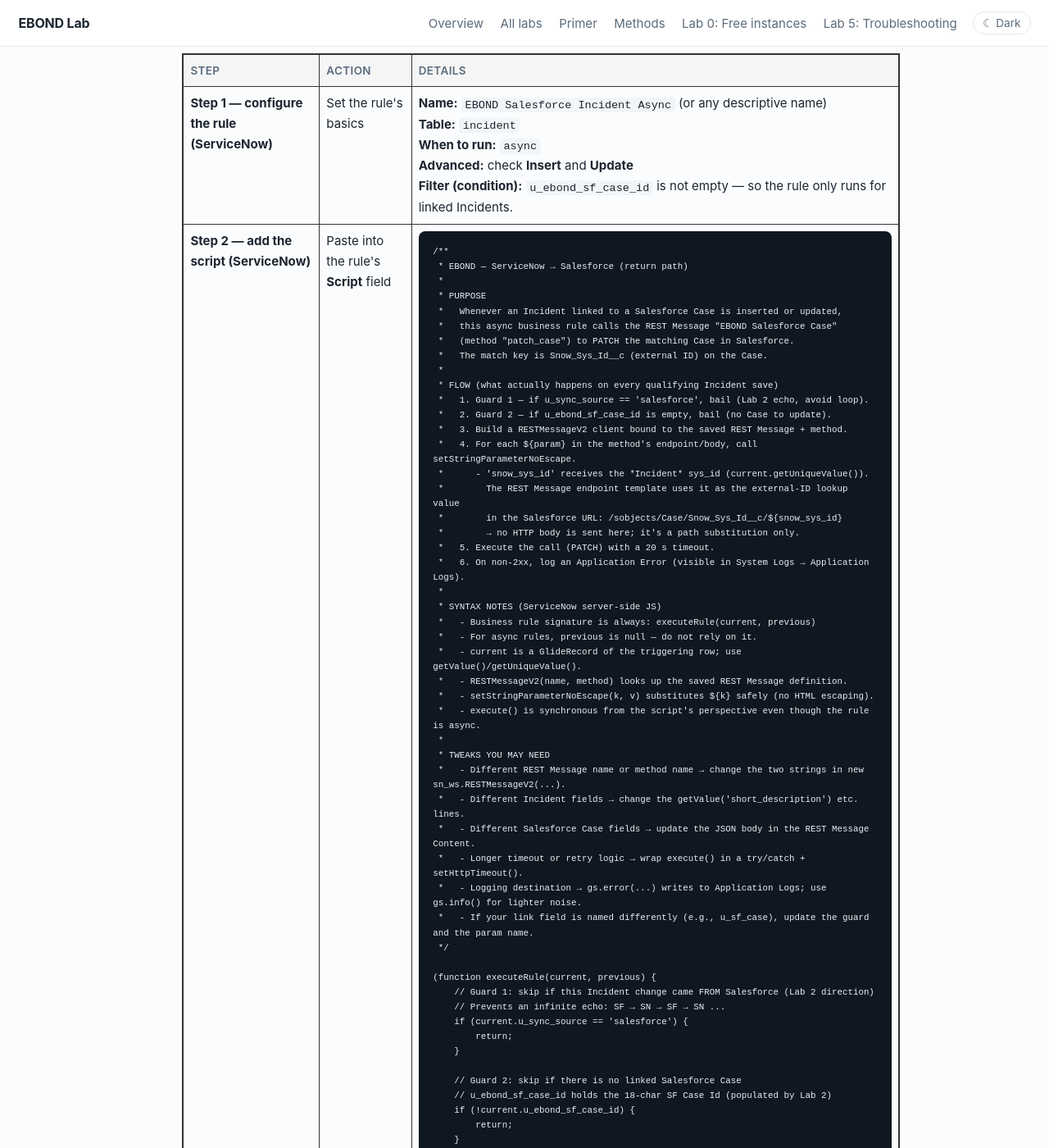
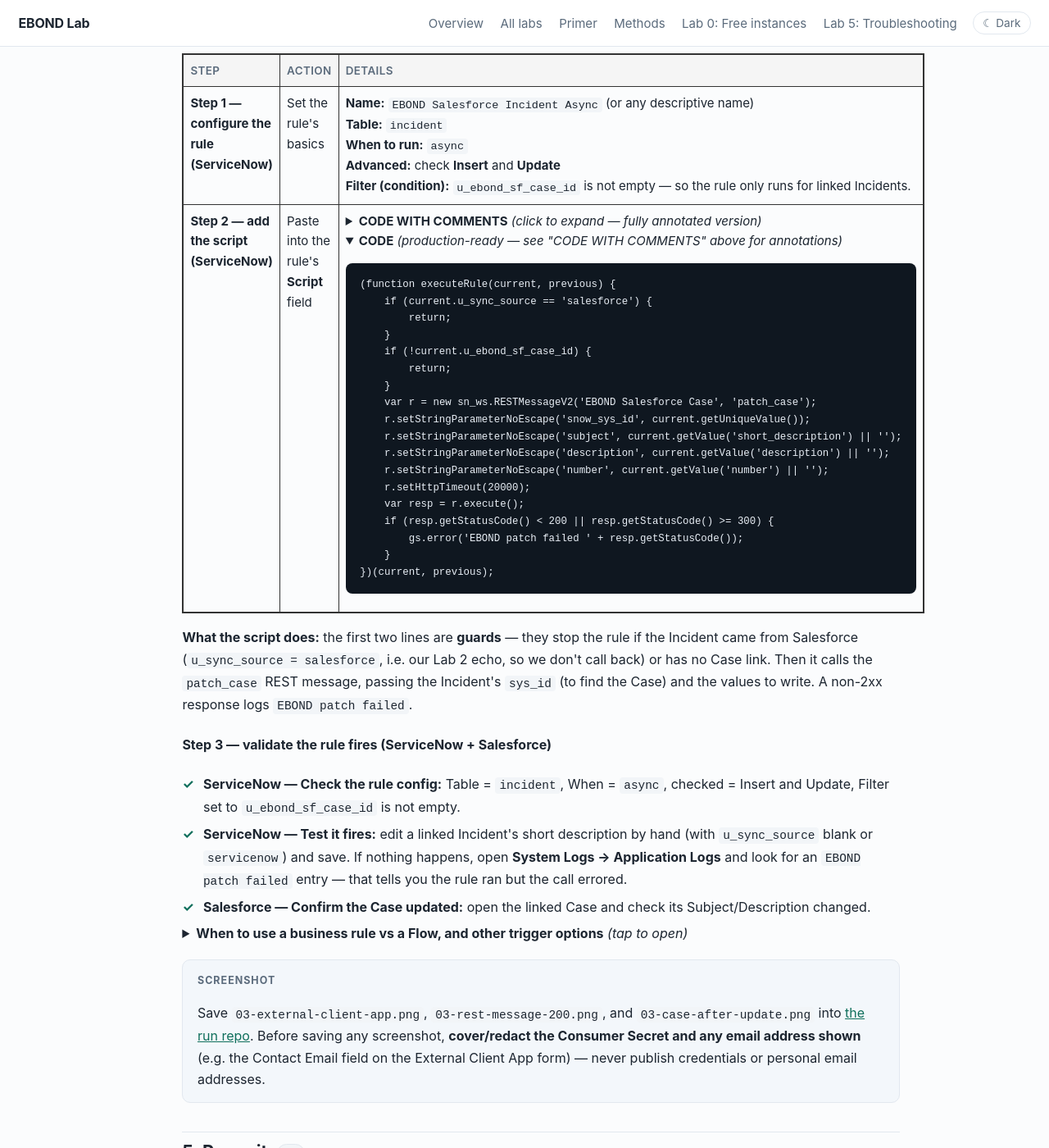
Before and after one commit to eltonaguiar/EBOND_ServiceNowSalesforce, a Jekyll site: the page built from site/labs/03-snow-to-salesforce.md, in a window 1280 px wide and 1400 px high, scrolled down 7413 px. Shown: the whole window at 82% size. Built offline with Jekyll 4.4.1, drawn with Linux system fonts in a browser that asks for light colours; some of the changed text lies outside the part shown.

Commit message:
lab 03: add breadcrumb for patch_case (HTTP Methods tab) + markdown=1 on details blocks

````diff
--- a/site/labs/03-snow-to-salesforce.md
+++ b/site/labs/03-snow-to-salesforce.md
@@ -602,7 +602,12 @@ http://orgfarm-e1f47f3d5e-dev-ed.develop.my.salesforce.com/services/data/latest
 <td style="border:1px solid #333; padding:8px; vertical-align:top;"><strong>Step 2 — add the script (ServiceNow)</strong></td>
 <td style="border:1px solid #333; padding:8px; vertical-align:top;">Paste into the rule's <strong>Script</strong> field</td>
 <td style="border:1px solid #333; padding:8px; vertical-align:top;">
-<pre style="margin:0; white-space:pre-wrap; font-size:0.80em;"><code>/**
+
+<details markdown="1">
+<summary><strong>CODE WITH COMMENTS</strong> <em>(click to expand — fully annotated version)</em></summary>
+
+```javascript
+/**
  * EBOND — ServiceNow → Salesforce (return path)
  *
  * PURPOSE
@@ -679,10 +687,38 @@ http://orgfarm-e1f47f3d5e-dev-ed.develop.my.salesforce.com/services/data/latest
 
     // Basic error logging. Non-2xx means Salesforce rejected the update.
     // Check System Logs → Application Logs for "EBOND patch failed NNN".
-    if (resp.getStatusCode() &lt; 200 || resp.getStatusCode() &gt;= 300) {
+    if (resp.getStatusCode() < 200 || resp.getStatusCode() >= 300) {
         gs.error('EBOND patch failed ' + resp.getStatusCode());
     }
-})(current, previous);</code></pre>
+})(current, previous);
+```
+</details>
+
+<details open markdown="1">
+<summary><strong>CODE</strong> <em>(production-ready — see "CODE WITH COMMENTS" above for annotations)</em></summary>
+
+```javascript
+(function executeRule(current, previous) {
+    if (current.u_sync_source == 'salesforce') {
+        return;
+    }
+    if (!current.u_ebond_sf_case_id) {
+        return;
+    }
+    var r = new sn_ws.RESTMessageV2('EBOND Salesforce Case', 'patch_case');
+    r.setStringParameterNoEscape('snow_sys_id', current.getUniqueValue());
+    r.setStringParameterNoEscape('subject', current.getValue('short_description') || '');
+    r.setStringParameterNoEscape('description', current.getValue('description') || '');
+    r.setStringParameterNoEscape('number', current.getValue('number') || '');
+    r.setHttpTimeout(20000);
+    var resp = r.execute();
+    if (resp.getStatusCode() < 200 || resp.getStatusCode() >= 300) {
+        gs.error('EBOND patch failed ' + resp.getStatusCode());
+    }
+})(current, previous);
+```
+</details>
+
 </td>
 </tr>
 </tbody>
````
Also changed, not shown: other parts of site/labs/03-snow-to-salesforce.md (+4 -1 lines).
